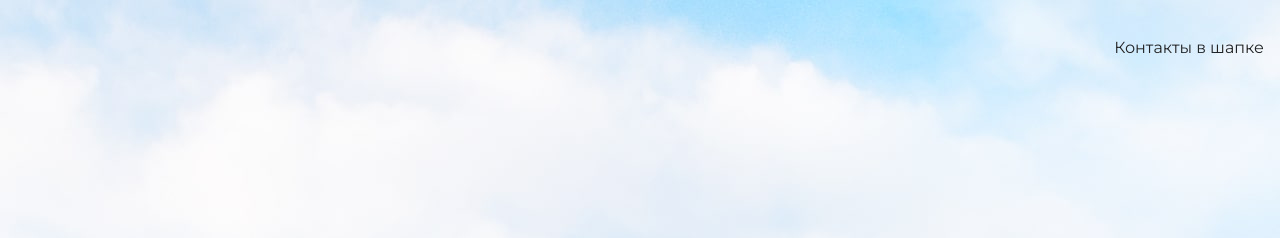
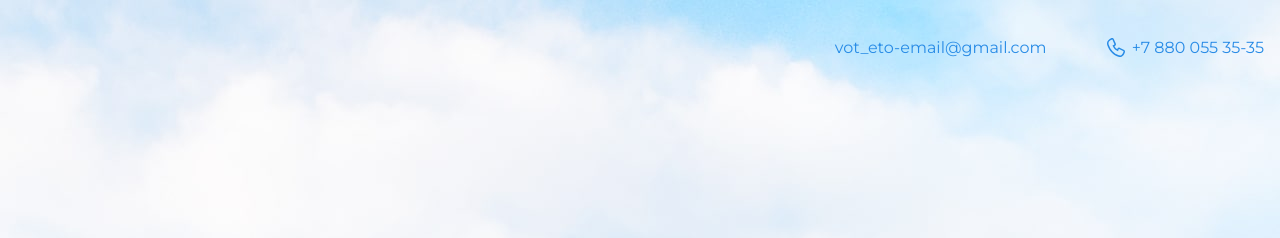
Before and after one commit to jonk42/site-test, a plain HTML site: page index.html in a window 1280 px wide. Shown: the top 238 px of the page. Drawn offline with nearby package versions, Linux system fonts and the light colour scheme.

Commit message:
1.1.2
Обновление контактов в шапке

```diff
--- a/index.html
+++ b/index.html
@@ -10,7 +10,9 @@
   <body>
     <header class="page-header">
 		<div class="container">
-			Контакты в шапке
+			<a class="hrader-email"
+			href="mailto:vot_eto_email@gmail.com">vot_eto-email@gmail.com</a>
+			<a class="header-phone" href="tel:+78800553535">+7 880 055 35-35</a>
 		</div>
     </header>
 
```
